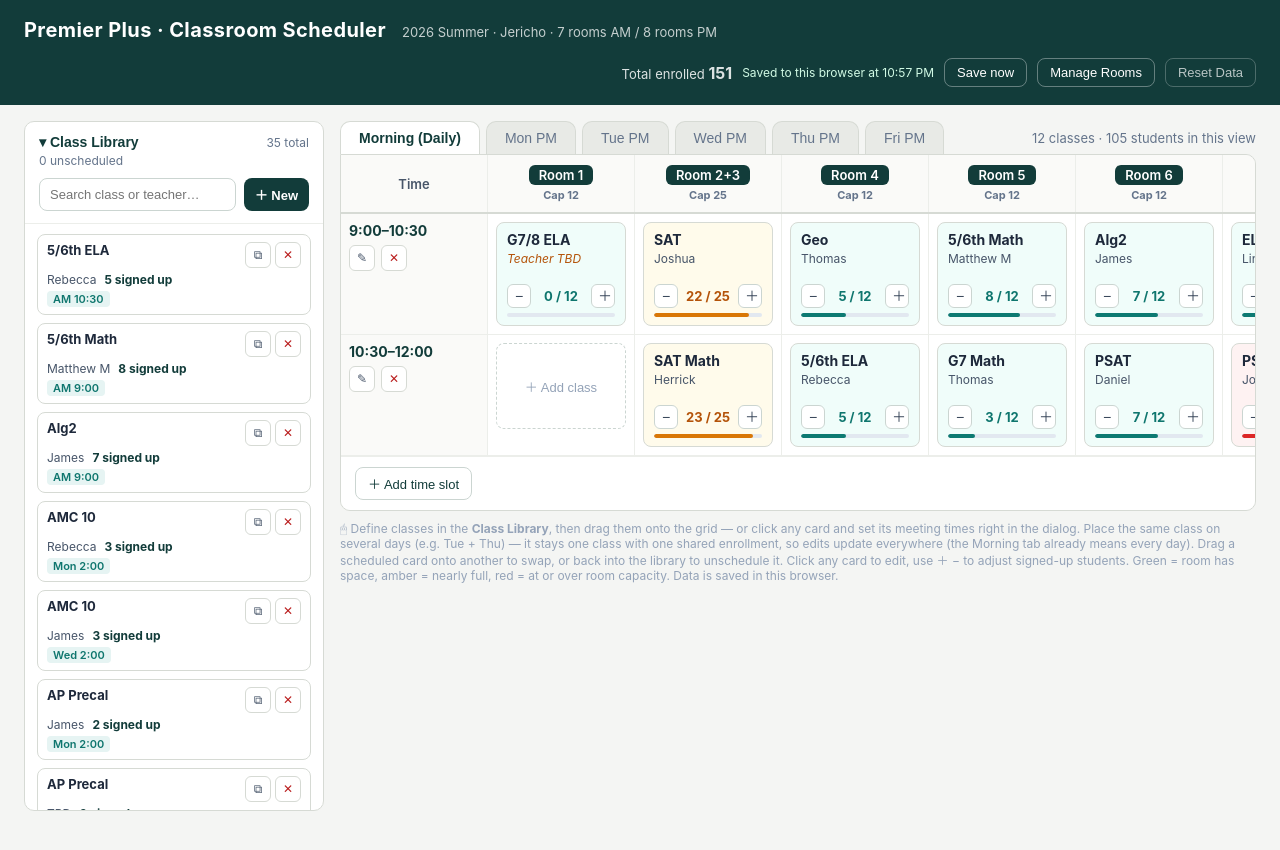
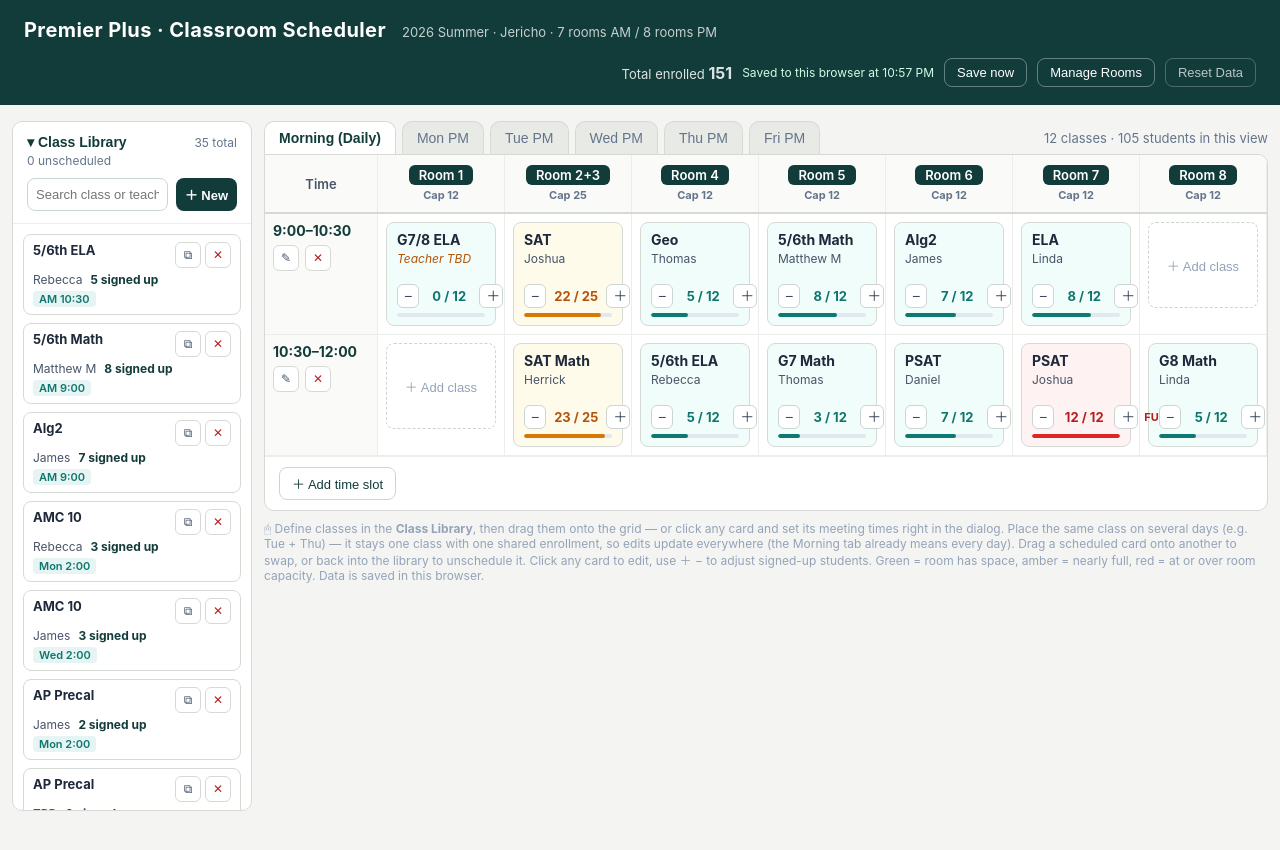
Before and after one commit to yuyanx/classroom-scheduler, a React (Vite) app: page / in a window 1280 px wide. Built offline with nearby package versions, Linux system fonts and the light colour scheme.

Commit message:
Expand schedule grid layout

```diff
--- a/src/App.jsx
+++ b/src/App.jsx
@@ -485,7 +485,7 @@ export default function ClassroomScheduler() {
     <div style={{ minHeight: "100vh", background: "#f4f5f3", fontFamily: "'Inter','Helvetica Neue',Arial,sans-serif", color: "#1e293b" }}>
       {/* Header */}
       <header style={{ background: "#123c3a", color: "#fff", padding: "18px 24px" }}>
-        <div style={{ maxWidth: 1320, margin: "0 auto", display: "flex", flexWrap: "wrap", alignItems: "baseline", gap: 16 }}>
+        <div style={{ width: "100%", boxSizing: "border-box", display: "flex", flexWrap: "wrap", alignItems: "baseline", gap: 16 }}>
           <h1 style={{ margin: 0, fontSize: 20, fontWeight: 700, letterSpacing: "0.02em" }}>
             Premier Plus · Classroom Scheduler
           </h1>
@@ -520,9 +520,9 @@ export default function ClassroomScheduler() {
         </div>
       )}
 
-      <div style={{ maxWidth: 1500, margin: "0 auto", padding: "16px 24px 40px", display: "flex", gap: 16, alignItems: "flex-start" }}>
+      <div style={{ width: "100%", boxSizing: "border-box", padding: "16px 12px 40px", display: "flex", gap: 12, alignItems: "flex-start" }}>
         {/* Class Library */}
-        <aside style={{ flex: "0 0 300px", width: 300, position: "sticky", top: 16, alignSelf: "flex-start" }}>
+        <aside style={{ flex: "0 0 240px", width: 240, position: "sticky", top: 16, alignSelf: "flex-start" }}>
           <div style={{ background: "#fff", border: "1px solid #d6dad4", borderRadius: 10, height: "calc(100vh - 112px)", minHeight: 420, maxHeight: 780, display: "flex", flexDirection: "column", overflow: "hidden" }}>
             <div style={{ padding: "12px 14px", borderBottom: libOpen ? "1px solid #eceeea" : "none" }}>
               <div style={{ display: "flex", alignItems: "center", gap: 8 }}>
@@ -542,12 +542,12 @@ export default function ClassroomScheduler() {
               {libOpen && (
                 <div style={{ display: "flex", gap: 8, marginTop: 10 }}>
                   <input
-                    style={{ ...inputStyle, minWidth: 0, flex: 1, padding: "6px 10px", fontSize: 13 }}
+                    style={{ ...inputStyle, minWidth: 0, flex: 1, padding: "6px 8px", fontSize: 13 }}
                     placeholder="Search class or teacher…"
                     value={libQuery}
                     onChange={(e) => setLibQuery(e.target.value)}
                   />
-                  <button style={{ ...btnPrimary, padding: "7px 11px", fontSize: 13, flexShrink: 0 }} onClick={() => setEditing({ isNew: true })}>
+                  <button style={{ ...btnPrimary, padding: "7px 9px", fontSize: 13, flexShrink: 0 }} onClick={() => setEditing({ isNew: true })}>
                     ＋ New
                   </button>
                 </div>
@@ -557,7 +557,7 @@ export default function ClassroomScheduler() {
               <div
                 {...trayHandlers}
                 style={{
-                  padding: "10px 12px", display: "flex", flexDirection: "column", gap: 8, minHeight: 0, flex: 1, alignItems: "stretch",
+                  padding: "10px", display: "flex", flexDirection: "column", gap: 8, minHeight: 0, flex: 1, alignItems: "stretch",
                   overflowY: "auto", overscrollBehavior: "contain",
                   background: dragOver === "tray" ? "#fff7ed" : "transparent",
                   outline: drag?.type === "pl" ? "2px dashed #d97706" : "none",
@@ -645,7 +645,7 @@ export default function ClassroomScheduler() {
                 key={s.id}
                 onClick={() => setTab(s.id)}
                 style={{
-                  padding: "8px 18px",
+                  padding: "8px 14px",
                   borderRadius: "10px 10px 0 0",
                   border: "1px solid #d6dad4",
                   borderBottom: "none",
@@ -667,10 +667,10 @@ export default function ClassroomScheduler() {
           {/* Schedule grid */}
           <main>
             <div style={{ background: "#fff", border: "1px solid #d6dad4", borderRadius: "0 10px 10px 10px", overflowX: "auto" }}>
-          <table style={{ borderCollapse: "collapse", width: "100%", minWidth: 140 + curRooms.length * 145 }}>
+          <table style={{ borderCollapse: "collapse", width: "100%", minWidth: 96 + curRooms.length * 112, tableLayout: "fixed" }}>
             <thead>
               <tr>
-                <th style={{ ...thStyle, minWidth: 130, position: "sticky", left: 0, background: "#fafaf8", zIndex: 2 }}>Time</th>
+                <th style={{ ...thStyle, width: 96, position: "sticky", left: 0, background: "#fafaf8", zIndex: 2 }}>Time</th>
                 {curRooms.map((r) => (
                   <th key={r} style={thStyle}>
                     <div style={{ display: "inline-flex", flexDirection: "column", alignItems: "center", gap: 3 }}>
@@ -688,7 +688,7 @@ export default function ClassroomScheduler() {
             <tbody>
               {curSlots.map((slot, si) => (
                 <tr key={si}>
-                  <td style={{ ...tdStyle, position: "sticky", left: 0, background: "#fafaf8", zIndex: 1, verticalAlign: "top" }}>
+                  <td style={{ ...tdStyle, width: 96, position: "sticky", left: 0, background: "#fafaf8", zIndex: 1, verticalAlign: "top" }}>
                     <div style={{ fontWeight: 700, fontSize: 14, color: "#123c3a" }}>{slot}</div>
                     <div style={{ marginTop: 6, display: "flex", gap: 6 }}>
                       <button onClick={() => renameSlot(si)} style={miniBtn} title="Rename time slot">✎</button>
```
Also changed, not shown: app.js, 1 other file (tests, documents, lock files or other folders).
